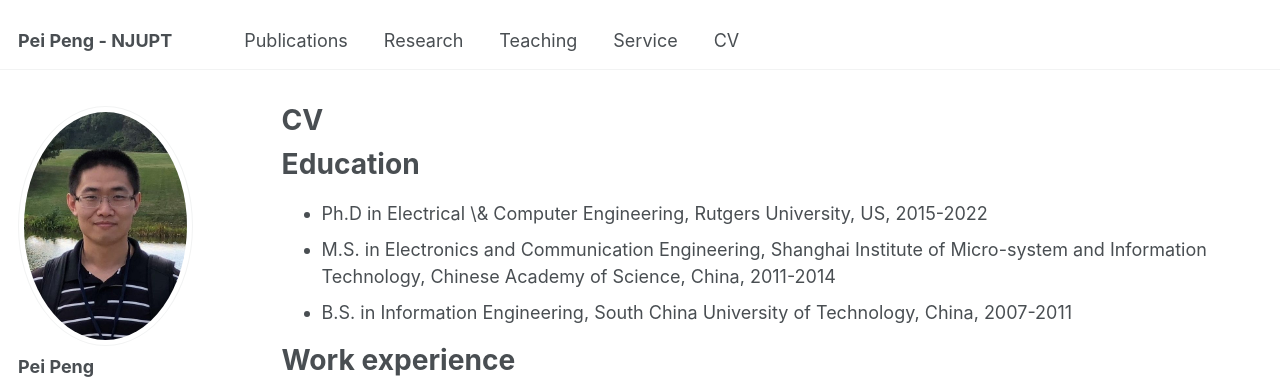
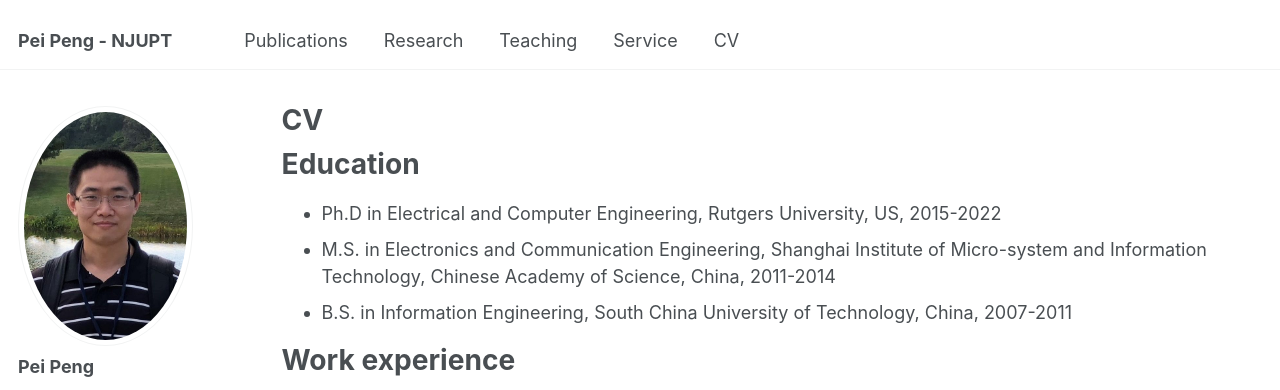
Before and after one commit to Qihuan1988/Qihuan1988.github.io, a Jekyll site: the page built from _pages/cv.md, in a window 1280 px wide and 900 px high. Shown: the top 390 px of the window. Built offline with Jekyll 4.4.1, drawn with Linux system fonts in a browser that asks for light colours; some web fonts are replaced.

Commit message:
Update cv.md

```diff
--- a/_pages/cv.md
+++ b/_pages/cv.md
@@ -12,7 +12,7 @@ redirect_from:
 
 Education
 ======
-* Ph.D in Electrical \& Computer Engineering, Rutgers University, US, 2015-2022
+* Ph.D in Electrical and Computer Engineering, Rutgers University, US, 2015-2022
 * M.S. in Electronics and Communication Engineering, Shanghai Institute of Micro-system and Information Technology, Chinese Academy of Science, China, 2011-2014
 * B.S. in Information Engineering, South China University of Technology, China, 2007-2011
 
```
